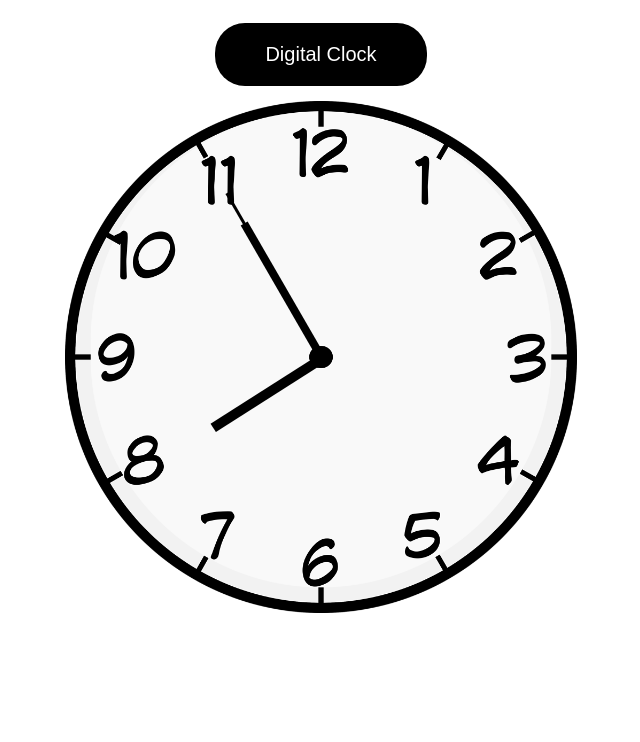
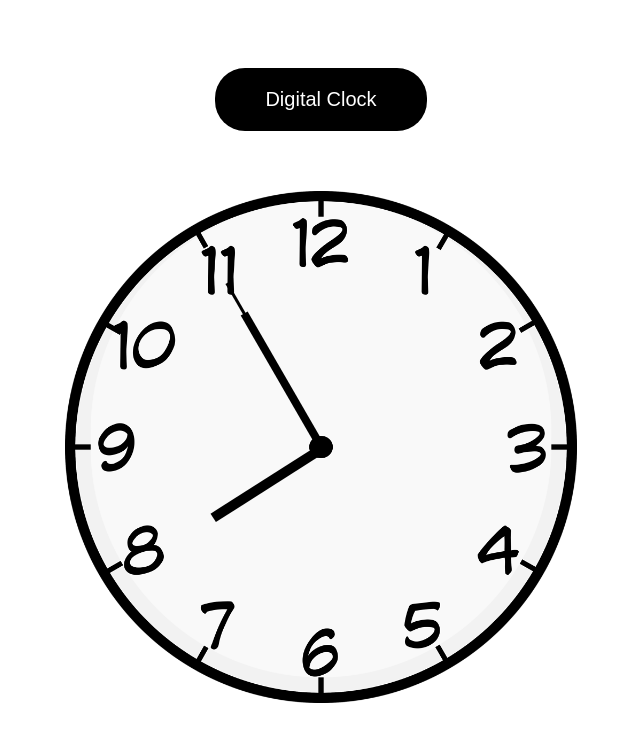
Before and after one commit to ketandasalaniya/clock.github.io, a plain HTML site: page index.html in a window 1280 px wide. Shown: the whole page, without its empty margins (319-959 px from the left). Drawn offline with Linux system fonts and the light colour scheme.

Commit message:
clock fix

```diff
--- a/style.css
+++ b/style.css
@@ -50,7 +50,7 @@
 
 .btn {
     text-decoration: none;
-    margin: 15px 35px;
+    margin: 60px 35px;
     padding: 20px 50px;
     font-size: 1.25rem;
     background: #000;
```
